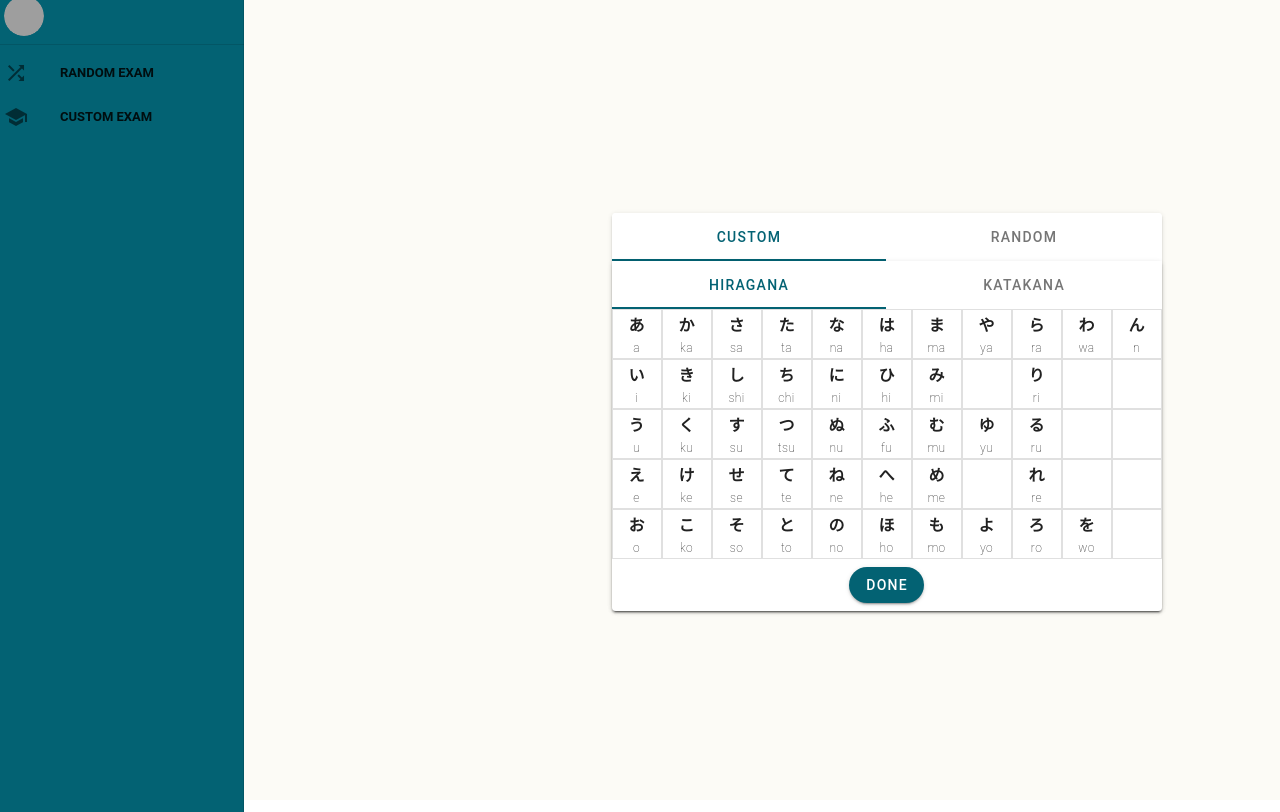
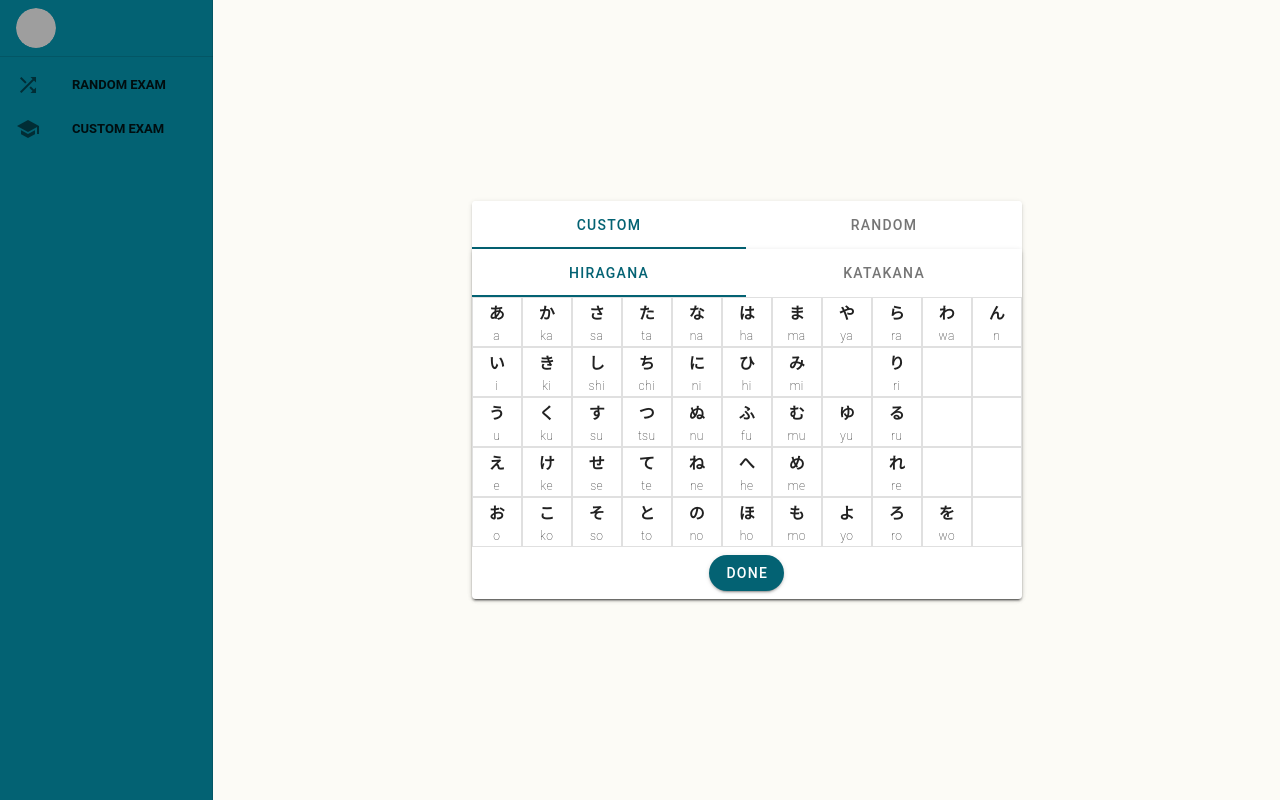
Before and after one commit to tomctr/KanaGames, a Vue app: page / in a window 1280 px wide. Built offline with nearby package versions, Linux system fonts and the light colour scheme; grey boxes are pictures that could not be loaded.

Commit message:
fix size bar

```diff
--- a/src/App.vue
+++ b/src/App.vue
@@ -15,9 +15,9 @@
 <template>
   <v-app>
     <v-row class="fill-height app-background" no-gutters>
-      <v-row>
+      <v-col cols="2" no-gutters>
         <Navbar />
-      </v-row>
+      </v-col>
       <Game />
     </v-row>
   </v-app>
```
